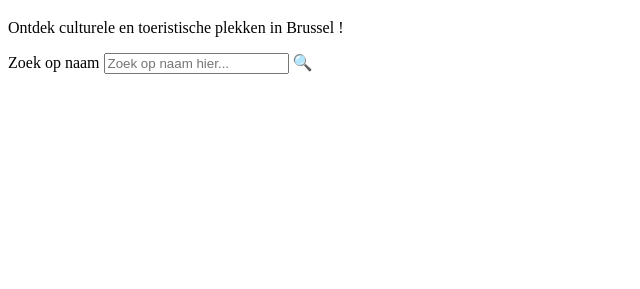
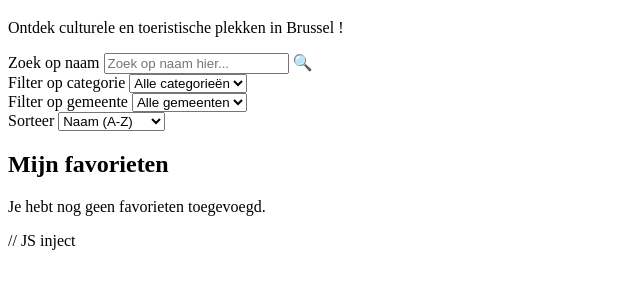
Before and after one commit to Momow1070/webadvanced-project-brussAYADI, a website: page index.html in a window 1280 px wide. Shown: the part 61-350 px from the top of the page, without its empty margins (0-640 px from the left). Drawn offline with Linux system fonts and the light colour scheme.

Commit message:
index.html filter groups
Maken van verschillende elementen van filter groep voor filtering in html en comment

```diff
--- a/index.html
+++ b/index.html
@@ -23,9 +23,42 @@
           <input type="text" id="searchInput" placeholder="Zoek op naam hier...">
           <span class="search-icon">🔍</span>
         </div>
+
+        <div class="filter-group">
+          <label for="categoryFilter" class="sr-only">Filter op categorie</label>
+          <select id="categoryFilter">
+            <option value="all">Alle categorieën</option>
+          </select>
+        </div>
+
+        <div class="filter-group">
+          <label for="gemeenteFilter" class="sr-only">Filter op gemeente</label>
+          <select id="gemeenteFilter">
+            <option value="all">Alle gemeenten</option>
+          </select>
+          </div>
+
+
+          <div class="filter-group">
+          <label for="sortSelect" class="sr-only">Sorteer</label>
+          <select id="sortSelect">
+            <option value="name-asc">Naam (A-Z)</option>
+            <option value="name-desc">Naam (Z-A)</option>
+            <option value="category-asc">Ctegorie (A-Z)</option>
+          </select>
+        </div>
+
+        <div class="content-layout">
+
+        <h2>Mijn favorieten</h2>
+        <div id="favoritesList" class="favorites-container">
+            <p class="empty-favorites">Je hebt nog geen favorieten toegevoegd.</p>
+          </div>
+          </div>
       </main>
 
     </div>
+    // JS inject
     <script type="module" src="/src/main.js"></script>
   </body>
 </html>
```
